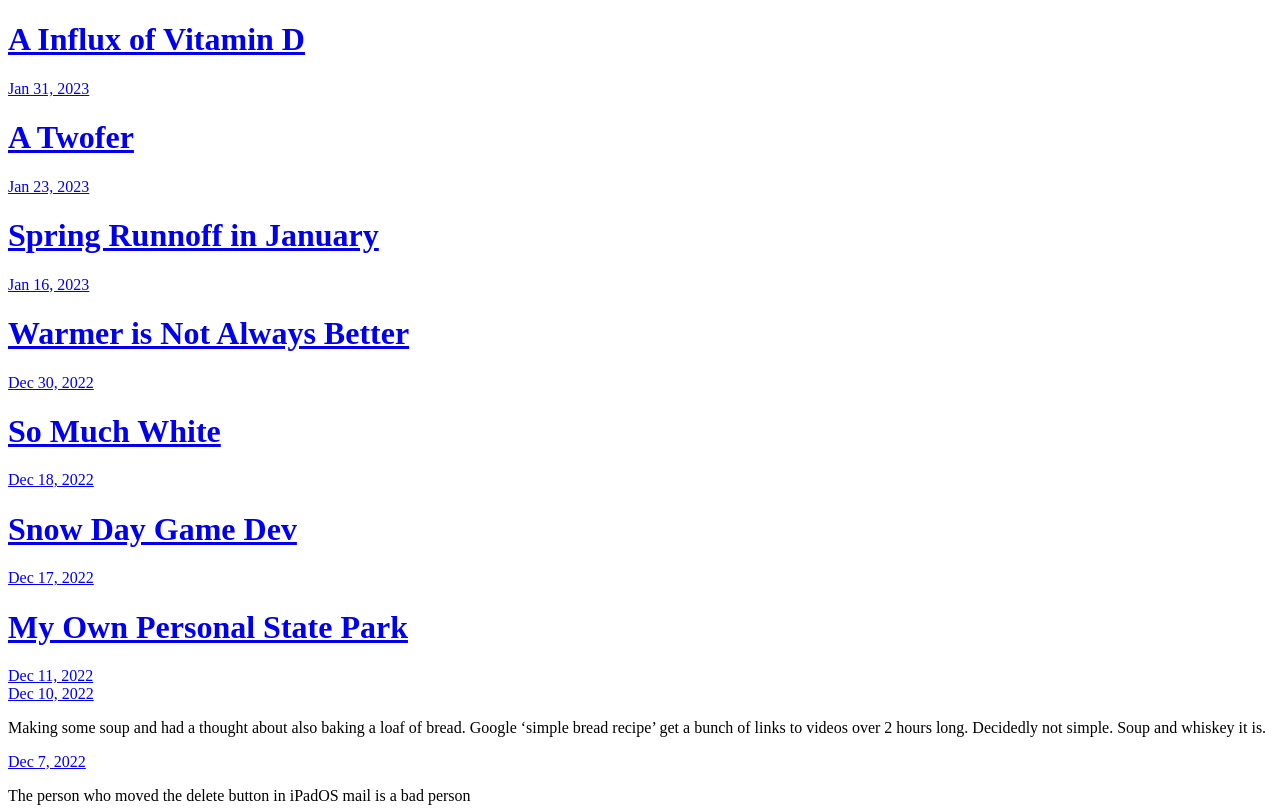
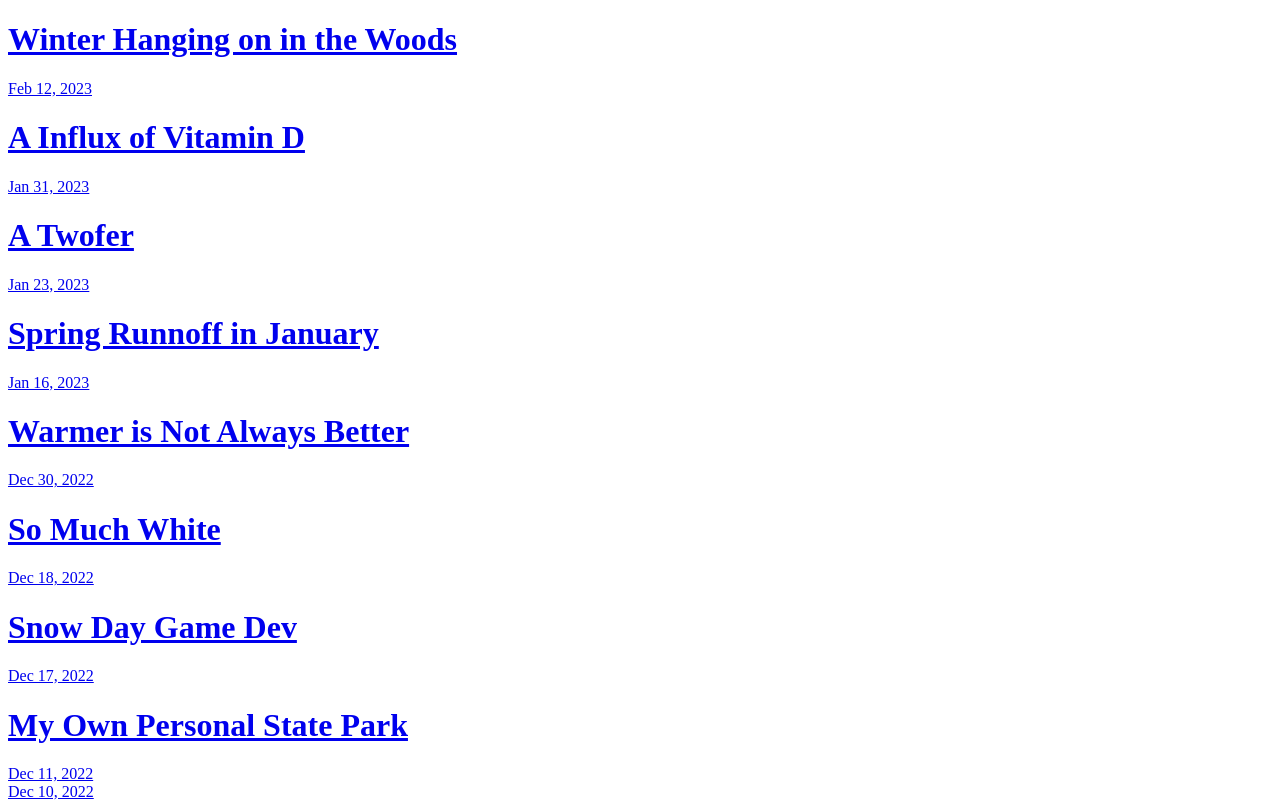
Before and after one commit to pmcconnell/Microblog_backup, a plain HTML site: page index.html in a window 1280 px wide. Shown: the top 808 px of the page. Drawn offline with Linux system fonts and the light colour scheme.

Commit message:
Archiving from Micro.blog.

```diff
--- a/index.html
+++ b/index.html
@@ -21,6 +21,19 @@
 <div class="h-feed">
 
 
+
+	  <div class="h-entry">
+
+			<h1><a href="https://pmcconnell.micro.blog/2023/02/12/winter-hanging-on.html">Winter Hanging on in the Woods</a></h1>
+
+
+		<a href="https://pmcconnell.micro.blog/2023/02/12/winter-hanging-on.html" class="u-url"><time class="dt-published" datetime="2023-02-12 18:49:48 -0500">Feb 12, 2023</time></a>
+
+		<div class="e-content">
+			 <!-- raw HTML omitted -->
+
+		</div>
+	  </div>
 
 	  <div class="h-entry">
 
```
